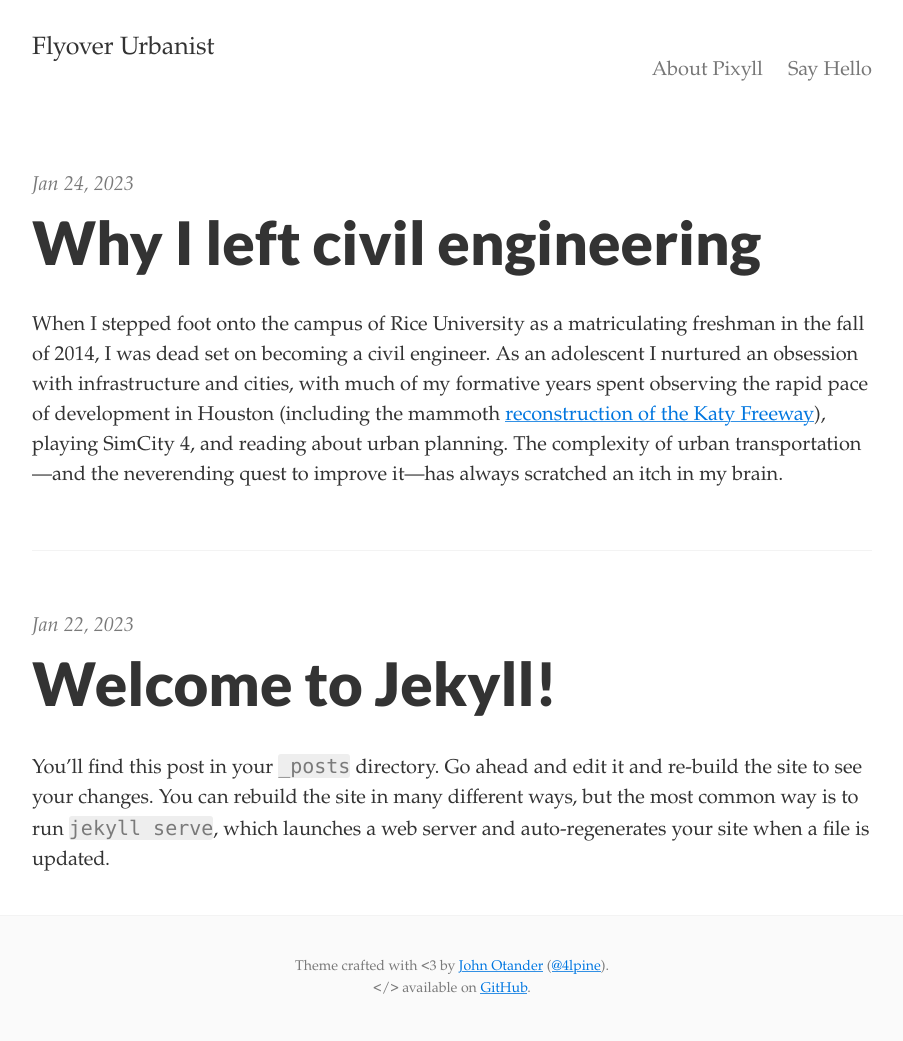
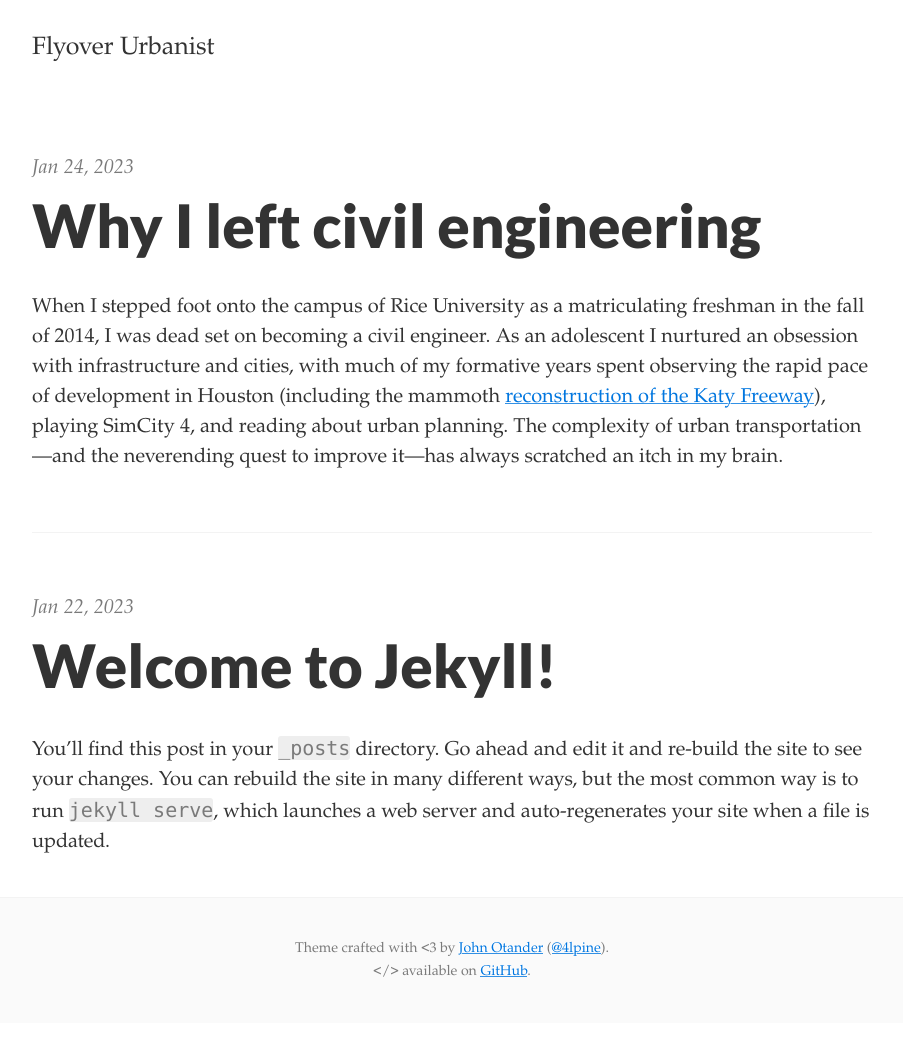
Before and after one commit to lithiumaneurysm/lithiumaneurysm.github.io, a Jekyll site: the page built from docs/index.html, in a window 1280 px wide. Shown: the whole page, without its empty margins (188-1091 px from the left). Built offline with Jekyll 4.4.1, drawn with Linux system fonts in a browser that asks for light colours; the list of posts is cut into pages by our own code; some of the changed lines change nothing that is shown.

Commit message:
Update _config.yml

```diff
--- a/docs/_config.yml
+++ b/docs/_config.yml
@@ -4,11 +4,10 @@ email:       justin.a.raine@gmail.com
 author:      Justin R
 description: "occasional thoughts on cities and other topics from someone in the middle"
 baseurl:     ""
-url:         "https://lithiumaneurysm.github.io"
+url:         "www.flyoverurbanist.com"
 date_format: "%b %-d, %Y"
 header_pages:
- - about.md
- - contact.html
+ - aboutme.md
 
 # Google services
 google_verification:
```
